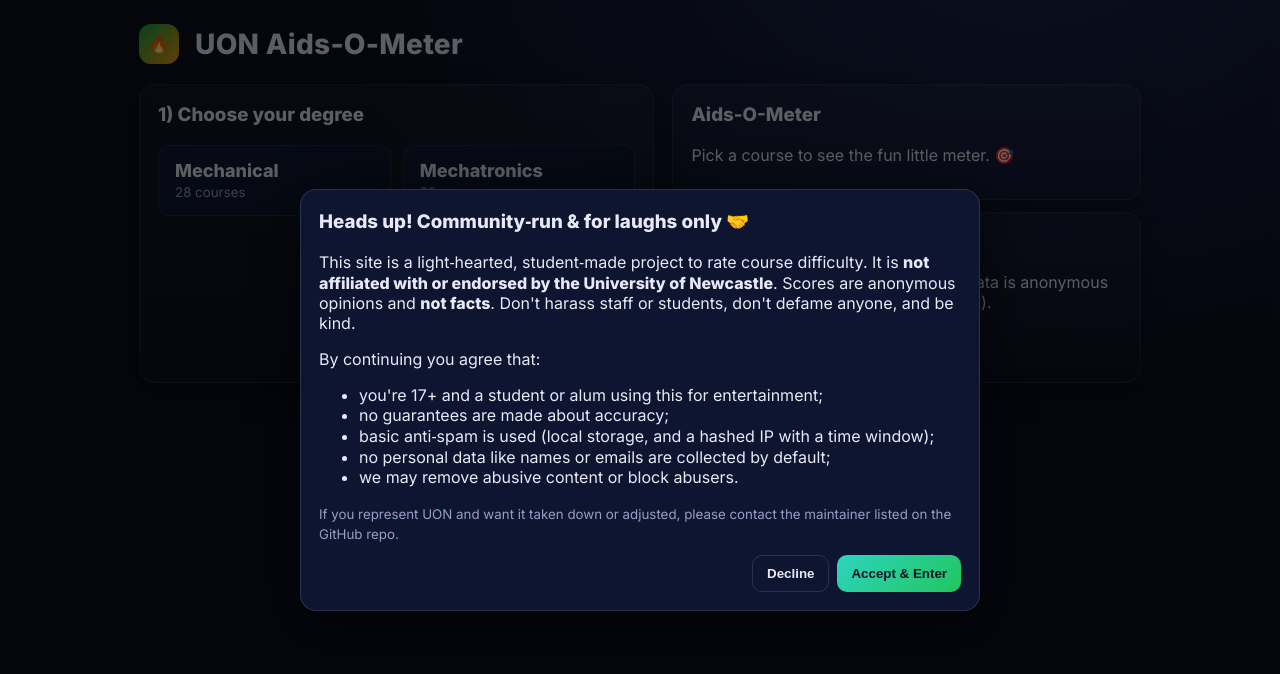
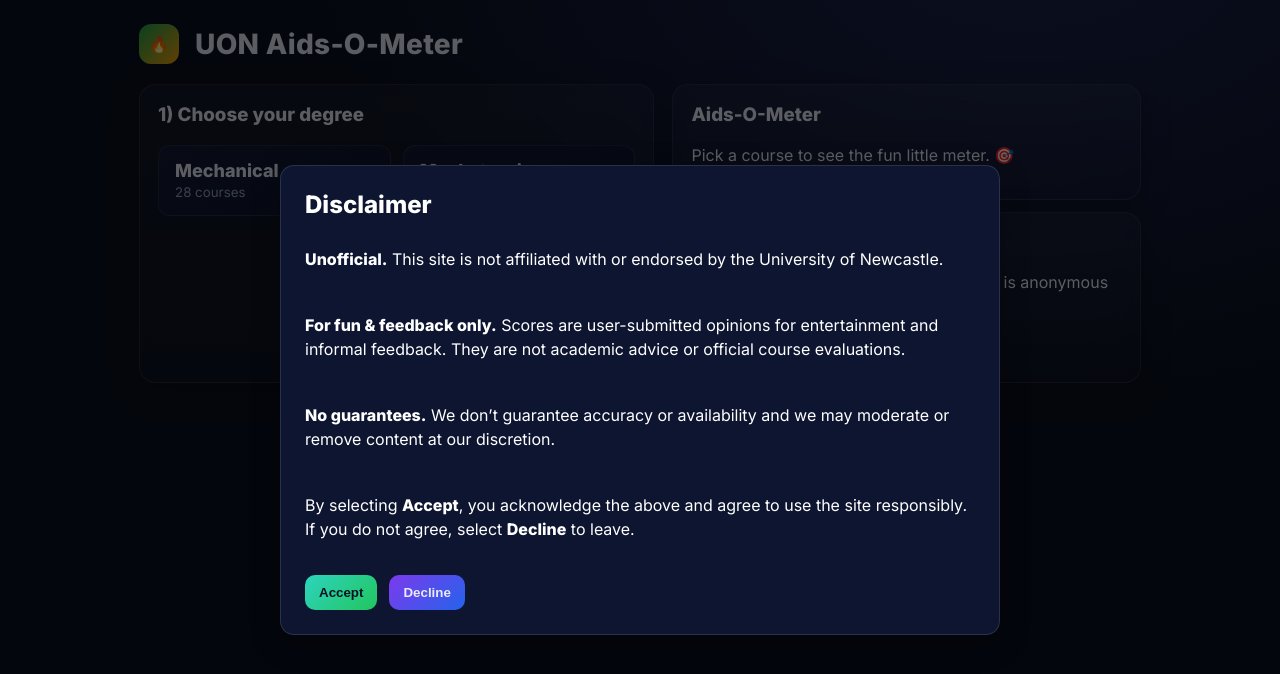
Before and after one commit to fishingiscool4me-prog/uon-aids-o-meter, a React (Vite) app in the folder uon-aids-o-meter/: page / in a window 1280 px wide. Shown: the top 674 px of the page. Built offline with nearby package versions, Linux system fonts and the light colour scheme.

Commit message:
Update DisclaimerModal.jsx

```diff
--- a/uon-aids-o-meter/src/components/DisclaimerModal.jsx
+++ b/uon-aids-o-meter/src/components/DisclaimerModal.jsx
@@ -1,33 +1,36 @@
+// src/components/DisclaimerModal.jsx
 import React from 'react'
 
-export default function DisclaimerModal({ open, onAccept, onDecline }){
-  if(!open) return null
+export default function DisclaimerModal({ open, onAccept, onDecline }) {
+  if (!open) return null
+
   return (
-    <div className="modal-backdrop">
-      <div className="modal">
-        <h3>Heads up! Community‑run & for laughs only 🤝</h3>
-        <p>
-          This site is a light‑hearted, student‑made project to rate course difficulty.
-          It is <b>not affiliated with or endorsed by the University of Newcastle</b>.
-          Scores are anonymous opinions and <b>not facts</b>. Don&apos;t harass staff or students,
-          don&apos;t defame anyone, and be kind.
-        </p>
-        <p>
-          By continuing you agree that:
-          <ul>
-            <li>you&apos;re 17+ and a student or alum using this for entertainment;</li>
-            <li>no guarantees are made about accuracy;</li>
-            <li>basic anti‑spam is used (local storage, and a hashed IP with a time window);</li>
-            <li>no personal data like names or emails are collected by default;</li>
-            <li>we may remove abusive content or block abusers.</li>
-          </ul>
-        </p>
-        <small>
-          If you represent UON and want it taken down or adjusted, please contact the maintainer listed on the GitHub repo.
-        </small>
-        <div style={{display:'flex', gap:8, marginTop:12, justifyContent:'flex-end'}}>
-          <button className="btn ghost" onClick={onDecline}>Decline</button>
-          <button className="btn" onClick={onAccept}>Accept & Enter</button>
+    <div
+      role="dialog"
+      aria-modal="true"
+      aria-labelledby="disclaimer-title"
+      style={{
+        position: 'fixed', inset: 0, background: 'rgba(0,0,0,0.6)',
+        display: 'grid', placeItems: 'center', zIndex: 9999, padding: 16
+      }}
+    >
+      <div className="card" style={{
+        maxWidth: 720, width: '100%',
+        background: '#0e1530', border: '1px solid rgba(255,255,255,0.12)',
+        borderRadius: 14, padding: 24, color: 'white'
+      }}>
+        <h2 id="disclaimer-title" style={{ marginTop: 0, marginBottom: 12 }}>Disclaimer</h2>
+
+        <div style={{ display: 'grid', gap: 10, lineHeight: 1.5 }}>
+          <p><b>Unofficial.</b> This site is not affiliated with or endorsed by the University of Newcastle.</p>
+          <p><b>For fun & feedback only.</b> Scores are user-submitted opinions for entertainment and informal feedback. They are not academic advice or official course evaluations.</p>
+          <p><b>No guarantees.</b> We don’t guarantee accuracy or availability and we may moderate or remove content at our discretion.</p>
+          <p>By selecting <b>Accept</b>, you acknowledge the above and agree to use the site responsibly. If you do not agree, select <b>Decline</b> to leave.</p>
+        </div>
+
+        <div style={{ display: 'flex', gap: 12, marginTop: 18 }}>
+          <button className="btn" onClick={onAccept}>Accept</button>
+          <button className="btn secondary" onClick={onDecline}>Decline</button>
         </div>
       </div>
     </div>
```
